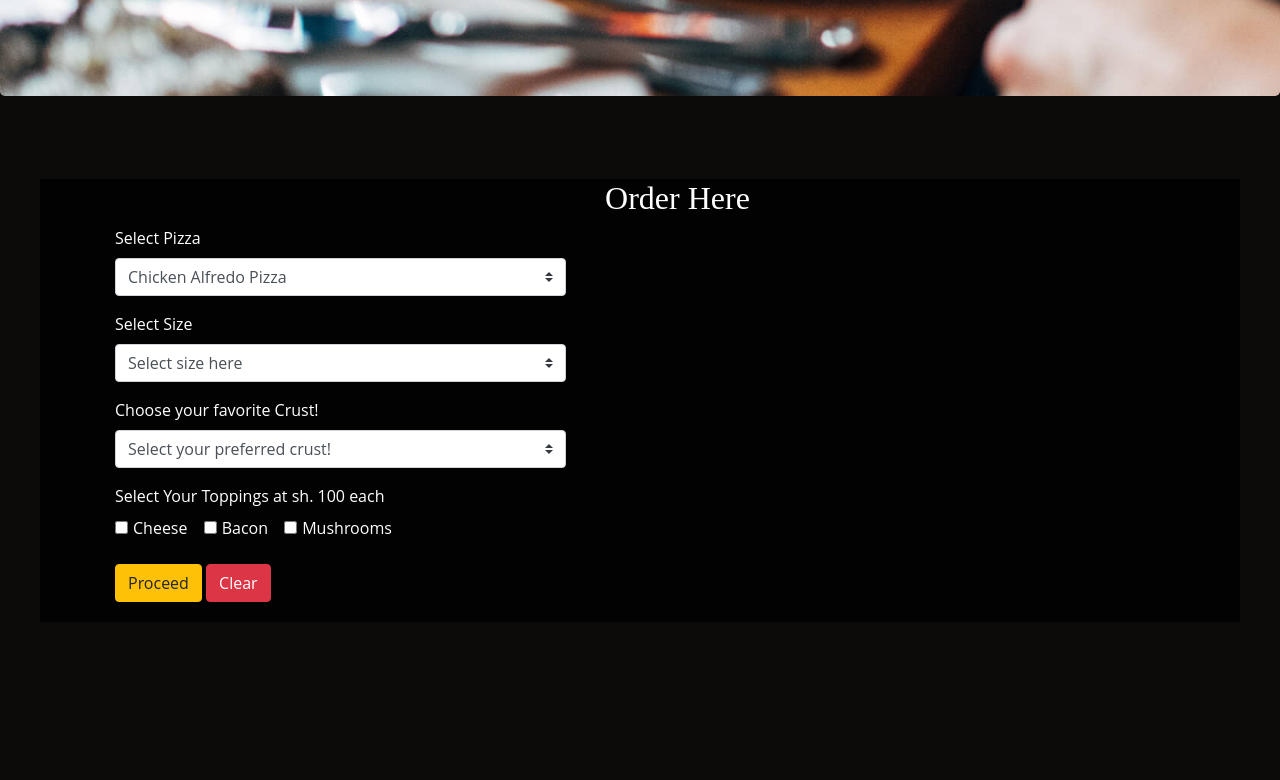
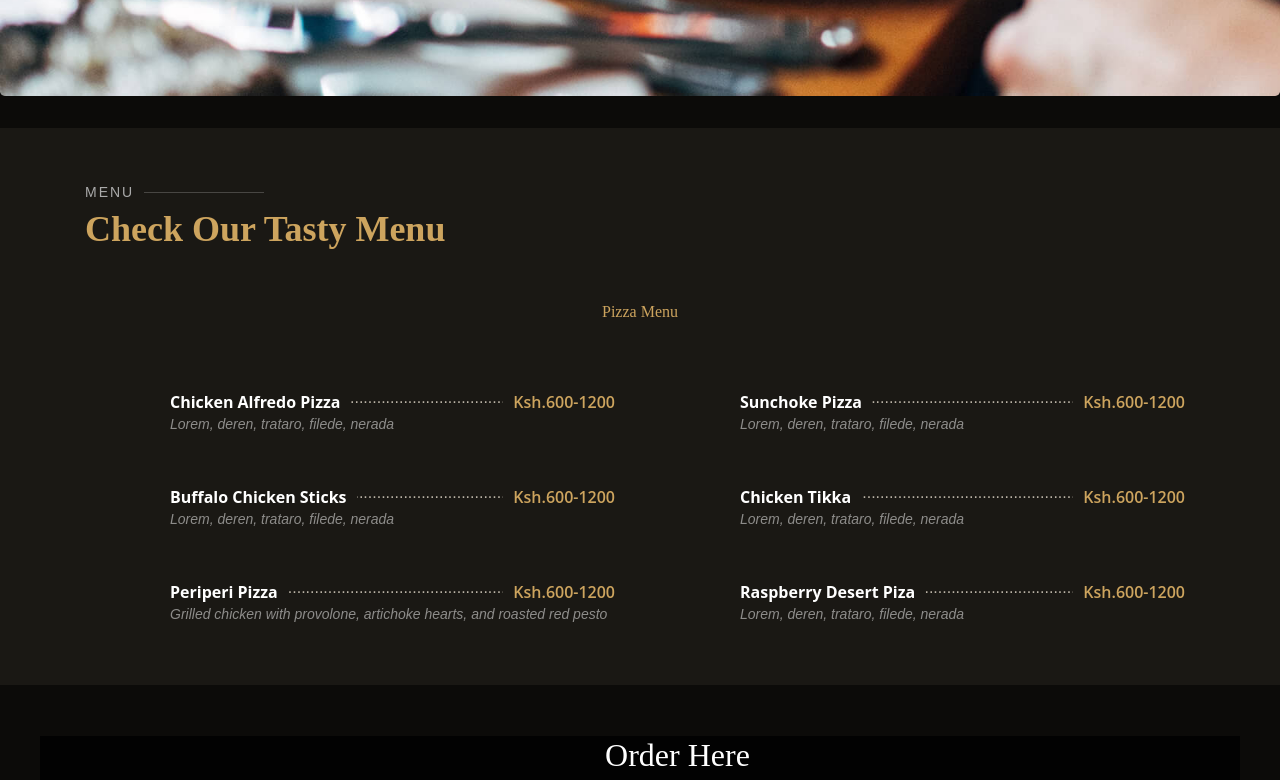
Before and after one commit to CindyKatoni/IP4, a plain HTML site: page index.html in a window 1280 px wide. Shown: the part 800-1580 px from the top of the page. Before the commit the page ends 1473 px from the top, so only its background shows below. Drawn offline with nearby package versions, Linux system fonts and the light colour scheme.

Commit message:
changes made in licence, readme, index

```diff
--- a/css/style.css
+++ b/css/style.css
@@ -11,9 +11,11 @@ body {
   }
 /*TopBar*/
 #topbar {
-  height: 40px;
+  padding-top: 20px;
+  height: 10px;
   font-size: 14px;
   transition: all 0.5s;
+  align-items: center;
 
 }
 
@@ -33,7 +35,7 @@ body {
 
 /*NavBar Section*/
 .navbar{
-  margin-top: 40px;
+  margin-top: 20px;
 }
 .nav-menu a {
     /* display: block;
@@ -73,33 +75,149 @@ body {
 #intro h1 span {
     color: #cda45e;
   }
-#intro .btn-order{
-    margin-top: 30px;
+
+/*--------------------------------------------------------------
+# Menu Sections General
+--------------------------------------------------------------*/
+section {
+  padding: 60px 0;
+  overflow: hidden;
 }
-#intro .btn {
-    background-color: #fff;
-    font-weight: 600;
-    font-size: 13px;
-    letter-spacing: 0.5px;
-    text-transform: uppercase;
-    display: inline-block;
-    padding: 12px 30px;
-    border-radius: 50px;
-    transition: 0.3s;
-    line-height: 1;
-    color: black;
-    border: 2px solid #cda45e;
-  }
 
-  #intro .btn:hover {
-    background: #cda45e;
-    color: #fff;
-  }
+.section-bg {
+  background-color: #1a1814;
+}
 
-/*Menu Section*/
+.section-title {
+  padding-bottom: 40px;
+}
+
+.section-title h2 {
+  font-size: 14px;
+  font-weight: 500;
+  padding: 0;
+  line-height: 1px;
+  margin: 0 0 5px 0;
+  letter-spacing: 2px;
+  text-transform: uppercase;
+  color: #aaaaaa;
+  font-family: "Poppins", sans-serif;
+}
+
+.section-title h2::after {
+  content: "";
+  width: 120px;
+  height: 1px;
+  display: inline-block;
+  background: rgba(255, 255, 255, 0.2);
+  margin: 4px 10px;
+}
+
+.section-title p {
+  margin: 0;
+  margin: 0;
+  font-size: 36px;
+  font-weight: 700;
+  font-family: "Playfair Display", serif;
+  color: #cda45e;
+}
+.menu #menu-flters {
+  padding: 0;
+  margin: 0 auto 0 auto;
+  list-style: none;
+  text-align: center;
+  border-radius: 50px;
+}
+
+.menu #menu-flters li {
+  cursor: pointer;
+  display: inline-block;
+  padding: 8px 12px 10px 12px;
+  font-size: 16px;
+  font-weight: 500;
+  line-height: 1;
+  color: #fff;
+  margin-bottom: 10px;
+  transition: all ease-in-out 0.3s;
+  border-radius: 50px;
+  font-family: "Playfair Display", serif;
+}
+
+.menu #menu-flters li:hover, .menu #menu-flters li.filter-active {
+  color: #cda45e;
+}
+
+.menu #menu-flters li:last-child {
+  margin-right: 0;
+}
+
+.menu .menu-item {
+  margin-top: 50px;
+}
+
+/* .menu .menu-img {
+  width: 70px;
+  border-radius: 50%;
+  float: left;
+  border: 5px solid rgba(255, 255, 255, 0.2);
+} */
+
+.menu .menu-content {
+  margin-left: 85px;
+  overflow: hidden;
+  display: flex;
+  justify-content: space-between;
+  position: relative;
+}
+
+.menu .menu-content::after {
+  content: "......................................................................"
+ "...................................................................."
+ "....................................................................";
+  position: absolute;
+  left: 20px;
+  right: 0;
+  top: -4px;
+  z-index: 1;
+  color: #bab3a6;
+  font-family: Arial, "Helvetica Neue", Helvetica, sans-serif;
+}
+
+.menu .menu-content a {
+  padding-right: 10px;
+  background: #1a1814;
+  position: relative;
+  z-index: 3;
+  font-weight: 700;
+  color: white;
+  transition: 0.3s;
+}
+
+.menu .menu-content a:hover {
+  color: #cda45e;
+}
+
+.menu .menu-content span {
+  background: #1a1814;
+  position: relative;
+  z-index: 3;
+  padding: 0 10px;
+  font-weight: 600;
+  color: #cda45e;
+}
+
+.menu .menu-ingredients {
+  margin-left: 85px;
+  font-style: italic;
+  font-size: 14px;
+  font-family: "Poppins", sans-serif;
+  color: rgba(255, 255, 255, 0.5);
+}
+
 
 
 /*Order Section*/
+
 .order h2{
   text-align: center;
 }
--- a/index.html
+++ b/index.html
@@ -19,19 +19,14 @@
 
 <body>
   <!--Top Bar-->
-  <div id="topbar" class="d-flex align-items-center fixed-top">
+  <div id="topbar" class="d-flex align-items-center">
     <div class="container d-flex">
       <div class="contact-info mr-auto">
-        <i class="fa fa-phone-square-alt">+254 704 460014</i>
+        <i class="fa fa-phone-square-alt">+254 700 111222</i>
         <span class="d-none d-lg-inline-block"><i class="icofont-clock-time icofont-rotate-180"></i> Mon-Sat: 9:00 AM -
           5:30 PM</span>
       </div>
-      <!-- <div class="languages">
-        <ul>
-          <li>En</li>
-          <li><a href="#">De</a></li>
-        </ul>
-      </div> -->
+
     </div>
   </div>
 
@@ -70,21 +65,101 @@
           <div class="col-lg-8">
             <h1>Welcome to <span>Pizzeria</span></h1>
             <p>
-            Lorem ipsum dolor sit amet, consectetur adipiscing elit. Curabitur ligula mauris, iaculis quis tortor eget,
+              Lorem ipsum dolor sit amet, consectetur adipiscing elit. Curabitur ligula mauris, iaculis quis tortor
+              eget,
               ultricies mollis nisi.
             </p>
           </div>
-      </div>
-
-      <div class="btn-order">
-        <a class="btn btn-primary btn-lg" href="#" role="button">Order Here</a>
-        <!-- <a class="btn btn-info" href="#">Button 2</a> -->
         </div>
       </div>
     </div>
 
     <!--Menu Section-->
+    <!-- ======= Menu Section ======= -->
+    <section id="menu" class="menu section-bg">
+      <div class="container">
 
+        <div class="section-title">
+          <h2>Menu</h2>
+          <p>Check Our Tasty Menu</p>
+        </div>
+
+        <div class="row">
+          <div class="col-lg-12 d-flex justify-content-center">
+            <ul id="menu-flters">
+              <li data-filter="*" class="filter-active">Pizza Menu</li>
+              <!-- <li data-filter=".filter-starters">Starters</li>
+              <li data-filter=".filter-salads">Salads</li>
+              <li data-filter=".filter-specialty">Specialty</li> -->
+            </ul>
+          </div>
+        </div>
+
+        <div class="row menu-container" data-aos="fade-up" data-aos-delay="200">
+
+          <div class="col-lg-6 menu-item filter-pizza">
+            <!-- <img src="assets/img/menu/lobster-bisque.jpg" class="menu-img" alt=""> -->
+            <div class="menu-content">
+              <a href="#">Chicken Alfredo Pizza</a><span>Ksh.600-1200</span>
+            </div>
+            <div class="menu-ingredients">
+              Lorem, deren, trataro, filede, nerada
+            </div>
+          </div>
+
+          <div class="col-lg-6 menu-item filter-pizza">
+            <!-- <img src="assets/img/menu/bread-barrel.jpg" class="menu-img" alt=""> -->
+            <div class="menu-content">
+              <a href="#">Sunchoke Pizza</a><span>Ksh.600-1200</span>
+            </div>
+            <div class="menu-ingredients">
+              Lorem, deren, trataro, filede, nerada
+            </div>
+          </div>
+
+          <div class="col-lg-6 menu-item filter-pizza">
+            <!-- <img src="assets/img/menu/cake.jpg" class="menu-img" alt=""> -->
+            <div class="menu-content">
+              <a href="#">Buffalo Chicken Sticks</a><span>Ksh.600-1200</span>
+            </div>
+            <div class="menu-ingredients">
+              Lorem, deren, trataro, filede, nerada
+            </div>
+          </div>
+
+          <div class="col-lg-6 menu-item filter-pizza">
+            <!-- <img src="assets/img/menu/caesar.jpg" class="menu-img" alt=""> -->
+            <div class="menu-content">
+              <a href="#">Chicken Tikka</a><span>Ksh.600-1200</span>
+            </div>
+            <div class="menu-ingredients">
+              Lorem, deren, trataro, filede, nerada
+            </div>
+          </div>
+
+          <div class="col-lg-6 menu-item filter-specialty">
+            <!-- <img src="assets/img/menu/tuscan-grilled.jpg" class="menu-img" alt=""> -->
+            <div class="menu-content">
+              <a href="#">Periperi Pizza</a><span>Ksh.600-1200</span>
+            </div>
+            <div class="menu-ingredients">
+              Grilled chicken with provolone, artichoke hearts, and roasted red pesto
+            </div>
+          </div>
+
+          <div class="col-lg-6 menu-item filter-pizza">
+            <!-- <img src="assets/img/menu/mozzarella.jpg" class="menu-img" alt=""> -->
+            <div class="menu-content">
+              <a href="#">Raspberry Desert Piza</a><span>Ksh.600-1200</span>
+            </div>
+            <div class="menu-ingredients">
+              Lorem, deren, trataro, filede, nerada
+            </div>
+          </div>
+        </div>
+
+      </div>
+    </section><!-- End Menu Section -->
 
     <!--Order Section-->
 
@@ -197,6 +272,10 @@
       </div>
     </div>
 
+
+
+
+
   <script src="https://code.jquery.com/jquery-3.5.1.slim.min.js"
     integrity="sha384-DfXdz2htPH0lsSSs5nCTpuj/zy4C+OGpamoFVy38MVBnE+IbbVYUew+OrCXaRkfj"
     crossorigin="anonymous"></script>
```
Also changed, not shown: 2 other files. Lines whose indentation alone changed are shown as unchanged.
